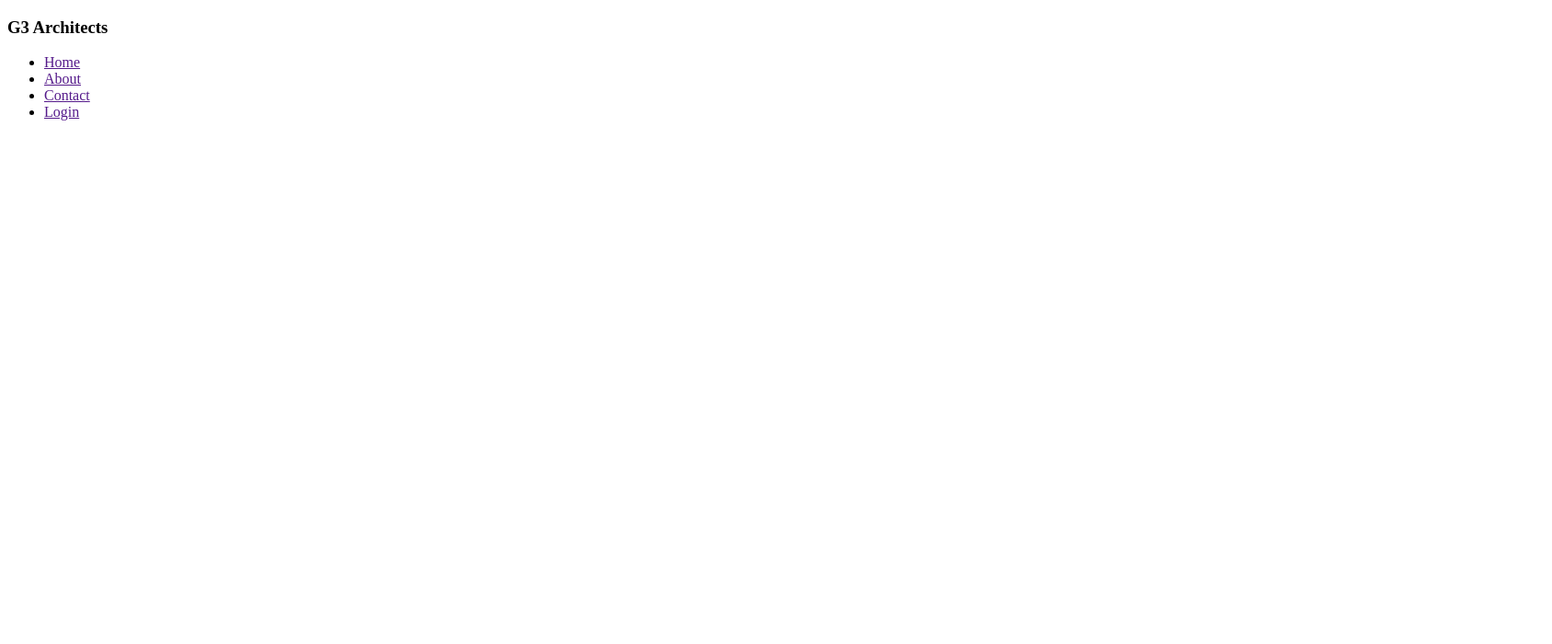
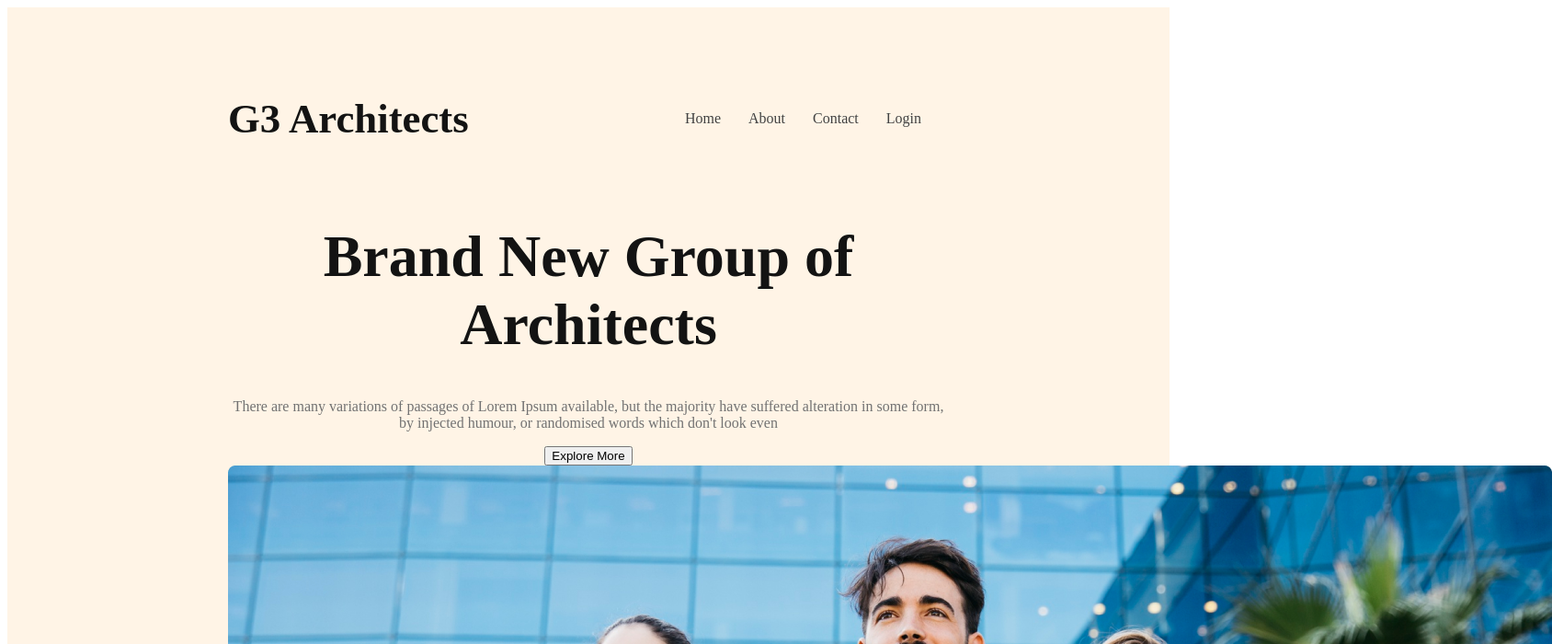
Before and after one commit to sizan360/g3-architect-website, a plain HTML site: page index.html in a window 1280 px wide. Shown: the top 700 px of the page at 92% size, 1688 px wide, since content can reach past the window. Drawn offline with Linux system fonts and the light colour scheme.

Commit message:
banner content added

```diff
--- a/index.html
+++ b/index.html
@@ -9,7 +9,7 @@
 <body>
    <header>
       <nav>
-          <h3>G3 Architects</h3>
+          <h3 class="nav-title">G3 Architects</h3>
           <ul>
               <li><a href="">Home</a></li>
               <li><a href="">About</a></li>
@@ -17,6 +17,14 @@
               <li><a href="">Login</a></li>
           </ul>
       </nav>
+      <div class="banner">
+          <div class="banner-content">
+            <h1 class="banner-title">Brand New Group of Architects </h1>
+            <p class="banner-description">There are many variations of passages of Lorem Ipsum available, but the majority have suffered alteration in some form, by injected humour, or randomised words which don't look even</p>
+            <button class="btn-primary">Explore More</button>
+          </div>
+         <img src="images/banner.png" alt="">
+      </div>
    </header>
    <main>
 
--- a/styles/architects.css
+++ b/styles/architects.css
@@ -1,6 +1,58 @@
 @import url('https://fonts.googleapis.com/css2?family=Merriweather:wght@300;400;700;900&family=Work+Sans:wght@400;500;600;700;800&display=swap')
 
 * {
-    font-family: 'Merriweather', serif;
+    font-family: 'Lato', sans-serif;
+    font-family: 'Open Sans', sans-serif;
     font-family: 'Work Sans', sans-serif;
-    }
+}
+
+.btn-primary{
+
+}
+
+header{
+    background: rgba(255, 144, 14, 0.10);
+    padding: 50px 240px ;
+}
+nav{
+    display: flex;
+    justify-content: space-between;
+    align-items: center;
+}
+
+.nav-title{
+    font-size: 2.8rem;
+    font-weight: 700;
+    color: #131313
+}
+
+
+nav > ul {
+    display: flex;
+}
+
+nav li{
+    list-style: none;
+    margin-right: 30px;
+    font-weight: 500;
+    font-size: 1rem;
+}
+
+nav li a{
+    text-decoration:none;
+    color: #424242;
+}
+
+.banner-content{
+    max-width: 800;
+    text-align: center;
+    margin: 0 auto;
+}
+.banner-title{
+    font-size: 4rem;
+    font-weight: 700;
+    color: #131313;
+}
+.banner-description{
+    color: #727272;
+}
```
